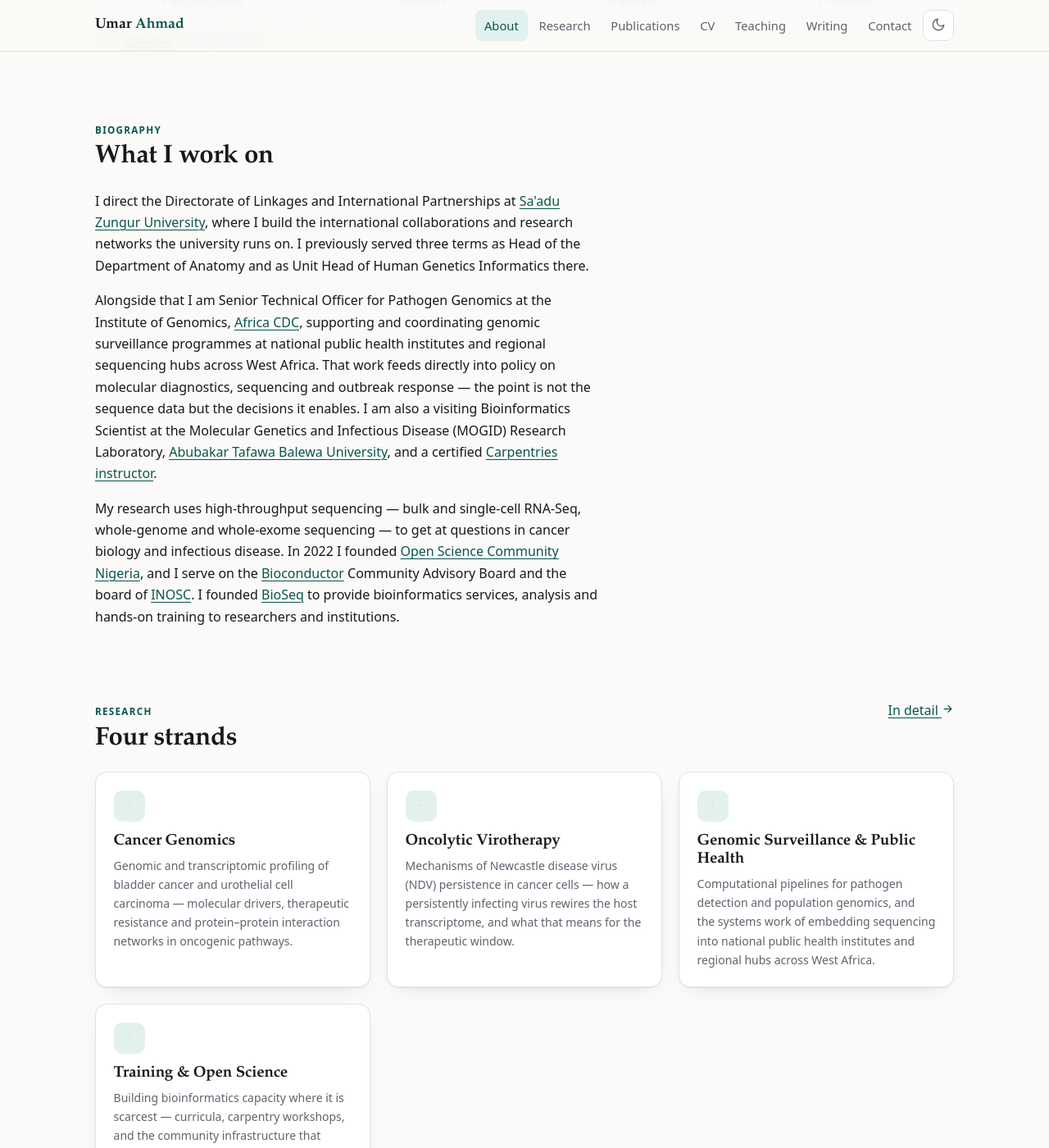
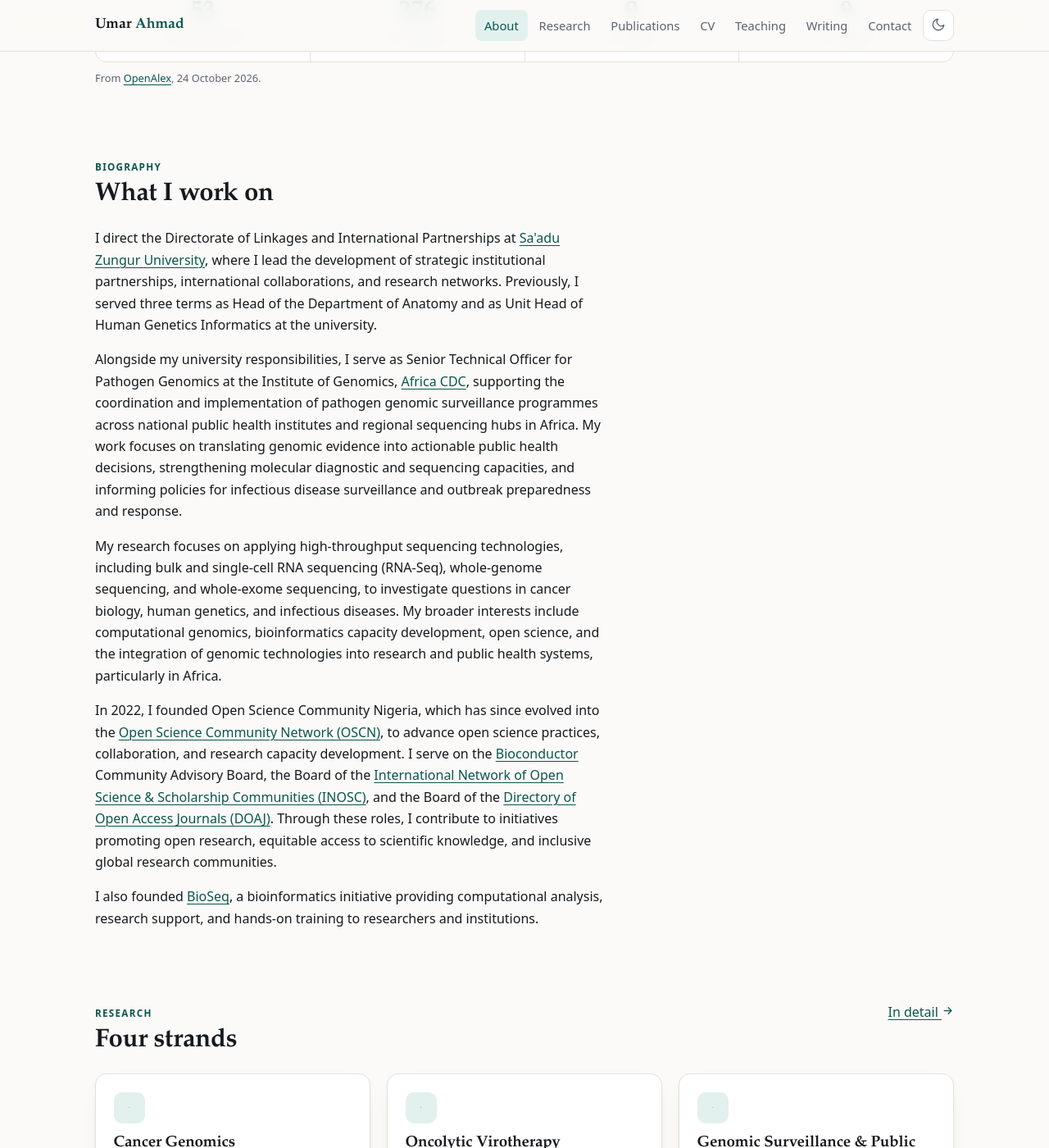
Before and after one commit to babasaraki/babasaraki.github.io, a Jekyll site: the page built from index.html, in a window 1280 px wide and 1400 px high, scrolled down 757 px. Shown: the whole window at 82% size. Built offline with Jekyll 4.4.1, drawn with Linux system fonts in a browser that asks for light colours; some of the changed text lies outside the part shown.

Commit message:
Update appointments, affiliations and biography
- Africa CDC: Lead, Genomics Data Platform (AGARI), 2026-present
- SZU Director term recorded as 2024-2026; MOGID visiting role 2021-2024
- Add BioRTC principal investigator and CEPI Global South Fellowship
- Add African Bioinformatics Institute founding membership
- Merge Open Science Community Nigeria into OSCN; correct DOAJ name
- Institution URLs corrected to fuhsa.edu.ng and sazu.edu.ng
- Replace biography and strapline with author's current text

```diff
--- a/index.html
+++ b/index.html
@@ -62,32 +62,45 @@
     <div class="prose">
       <p>
         I direct the Directorate of Linkages and International Partnerships at
-        <a href="https://basug.edu.ng/" target="_blank" rel="noopener">Sa'adu Zungur University</a>,
-        where I build the international collaborations and research networks the university runs on.
-        I previously served three terms as Head of the Department of Anatomy and as Unit Head of
-        Human Genetics Informatics there.
+        <a href="https://sazu.edu.ng" target="_blank" rel="noopener">Sa'adu Zungur University</a>,
+        where I lead the development of strategic institutional partnerships, international
+        collaborations, and research networks. Previously, I served three terms as Head of the
+        Department of Anatomy and as Unit Head of Human Genetics Informatics at the university.
       </p>
       <p>
-        Alongside that I am Senior Technical Officer for Pathogen Genomics at the Institute of Genomics,
-        <a href="https://africacdc.org/" target="_blank" rel="noopener">Africa CDC</a>, supporting and
-        coordinating genomic surveillance programmes at national public health institutes and regional
-        sequencing hubs across West Africa. That work feeds directly into policy on molecular diagnostics,
-        sequencing and outbreak response — the point is not the sequence data but the decisions it enables.
-        I am also a visiting Bioinformatics Scientist at the Molecular Genetics and Infectious Disease
-        (MOGID) Research Laboratory,
-        <a href="https://www.atbu.edu.ng/web/front" target="_blank" rel="noopener">Abubakar Tafawa Balewa University</a>,
-        and a certified
-        <a href="https://carpentries.org/instructor-training/" target="_blank" rel="noopener">Carpentries instructor</a>.
+        Alongside my university responsibilities, I serve as Senior Technical Officer for Pathogen
+        Genomics at the Institute of Genomics,
+        <a href="https://africacdc.org/" target="_blank" rel="noopener">Africa CDC</a>,
+        supporting the coordination and implementation of pathogen genomic surveillance programmes
+        across national public health institutes and regional sequencing hubs in Africa. My work
+        focuses on translating genomic evidence into actionable public health decisions,
+        strengthening molecular diagnostic and sequencing capacities, and informing policies for
+        infectious disease surveillance and outbreak preparedness and response.
       </p>
       <p>
-        My research uses high-throughput sequencing — bulk and single-cell RNA-Seq, whole-genome and
-        whole-exome sequencing — to get at questions in cancer biology and infectious disease. In 2022 I
-        founded <a href="https://www.oscnigeria.org/" target="_blank" rel="noopener">Open Science Community Nigeria</a>,
-        and I serve on the <a href="https://bioconductor.org/about/community-advisory-board/#current-members" target="_blank" rel="noopener">Bioconductor</a>
-        Community Advisory Board and the board of
-        <a href="https://osc-international.com" target="_blank" rel="noopener">INOSC</a>.
-        I founded <a href="https://www.bioseqc.com/" target="_blank" rel="noopener">BioSeq</a> to provide
-        bioinformatics services, analysis and hands-on training to researchers and institutions.
+        My research focuses on applying high-throughput sequencing technologies, including bulk and
+        single-cell RNA sequencing (RNA-Seq), whole-genome sequencing, and whole-exome sequencing, to
+        investigate questions in cancer biology, human genetics, and infectious diseases. My broader
+        interests include computational genomics, bioinformatics capacity development, open science,
+        and the integration of genomic technologies into research and public health systems,
+        particularly in Africa.
+      </p>
+      <p>
+        In 2022, I founded Open Science Community Nigeria, which has since evolved into the
+        <a href="https://www.oscnigeria.org/" target="_blank" rel="noopener">Open Science Community Network (OSCN)</a>,
+        to advance open science practices, collaboration, and research capacity development. I serve
+        on the <a href="https://bioconductor.org/about/community-advisory-board/#current-members" target="_blank" rel="noopener">Bioconductor</a>
+        Community Advisory Board, the Board of the
+        <a href="https://osc-international.com" target="_blank" rel="noopener">International Network of Open Science &amp; Scholarship Communities (INOSC)</a>,
+        and the Board of the
+        <a href="https://doaj.org" target="_blank" rel="noopener">Directory of Open Access Journals (DOAJ)</a>.
+        Through these roles, I contribute to initiatives promoting open research, equitable access to
+        scientific knowledge, and inclusive global research communities.
+      </p>
+      <p>
+        I also founded <a href="https://www.bioseqc.com/" target="_blank" rel="noopener">BioSeq</a>,
+        a bioinformatics initiative providing computational analysis, research support, and hands-on
+        training to researchers and institutions.
       </p>
     </div>
   </div>
```
Also changed, not shown: _data/activities.yml (+13 -2 lines), _data/employment.yml (+22 -5 lines), _data/profile.yml (+16 -15 lines).
